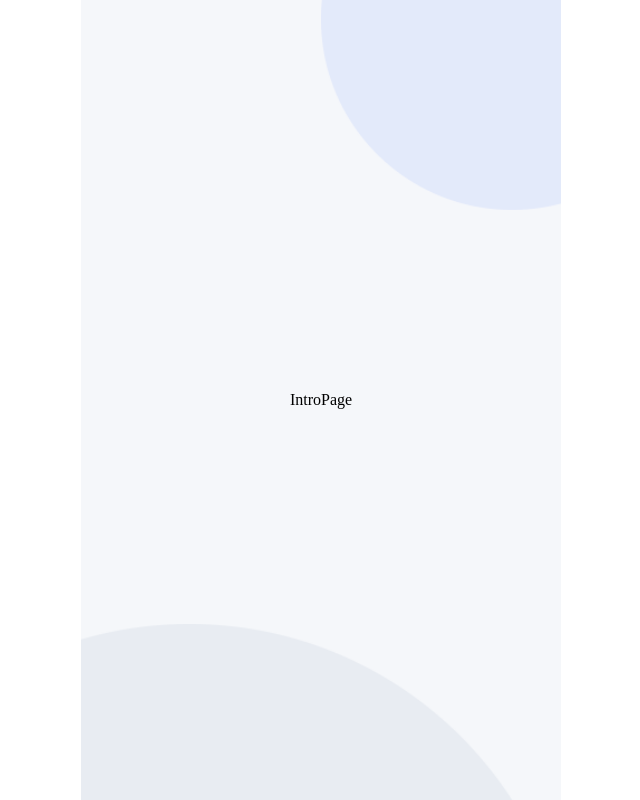
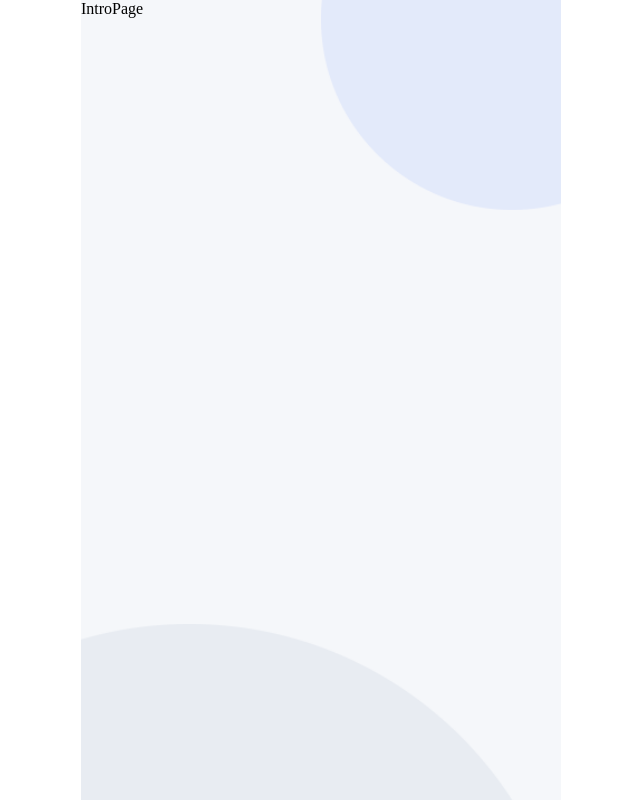
Before and after one commit to PDA-ARMAGYETDON/pda-armagyeton-frontend, a React (Vite) app in the folder amagyeton/: page / in a window 1280 px wide. Shown: the whole page, without its empty margins (319-959 px from the left). Built offline with nearby package versions, Linux system fonts and the light colour scheme.

Commit message:
refactor : 초기 규격 css파일 위치 변경

```diff
--- a/amagyeton/src/App.jsx
+++ b/amagyeton/src/App.jsx
@@ -6,12 +6,14 @@ import LoginPage from "./pages/login/LoginPage";
 function App() {
   return (
     <S.AppDiv>
+      <S.AppMobileDiv>
         <Router>
           <Routes>
             <Route path="/" element={<IntroPage />} />
             <Route path="/login" element={<LoginPage />} />
           </Routes>
         </Router>
+      </S.AppMobileDiv>
     </S.AppDiv>
   );
 }
--- a/amagyeton/src/App.styles.js
+++ b/amagyeton/src/App.styles.js
@@ -7,3 +7,9 @@ export const AppDiv = styled.div`
   justify-content: center;
   align-items: center;
 `;
+
+export const AppMobileDiv = styled.div`
+  width: 100%;
+  max-width: 480px;
+  height: 100%;
+`;
--- a/amagyeton/src/components/SmallBackground/SmallBackground.jsx
+++ /dev/null
@@ -1,8 +0,0 @@
-import * as S from "./SmallBackground.style";
-
-// eslint-disable-next-line react/prop-types
-const SmallBackGroundPage = ({ children }) => {
-  return <S.MainDiv>{children}</S.MainDiv>;
-};
-
-export default SmallBackGroundPage;
--- a/amagyeton/src/components/SmallBackground/SmallBackground.style.js
+++ /dev/null
@@ -1,12 +0,0 @@
-import styled from "styled-components";
-
-export const MainDiv = styled.div`
-  width: 100%;
-  max-width: 480px;
-  height: 100vh;
-  display: flex;
-  justify-content: center;
-  align-items: center;
-  background-image: url("/images/smallBackground.png");
-  background-size: cover;
-`;
--- a/amagyeton/src/index.css
+++ b/amagyeton/src/index.css
@@ -2,4 +2,6 @@
   box-sizing: border-box;
   margin: 0;
   padding: 0;
+  width: 100vw;
+  height: 100vh;
 }
--- a/amagyeton/src/pages/Intro/IntroPage.jsx
+++ b/amagyeton/src/pages/Intro/IntroPage.jsx
@@ -1,11 +1,7 @@
-import SmallBackGroundPage from "../../components/SmallBackground/SmallBackground";
+import * as S from "./IntroPage.style";
 
 const IntroPage = () => {
-  return (
-    <SmallBackGroundPage>
-      <div>IntroPage</div>
-    </SmallBackGroundPage>
-  );
+  return <S.MainDiv>IntroPage</S.MainDiv>;
 };
 
 export default IntroPage;
--- a/amagyeton/src/pages/Intro/IntroPage.style.js
+++ b/amagyeton/src/pages/Intro/IntroPage.style.js
@@ -0,0 +1,8 @@
+import styled from "styled-components";
+
+export const MainDiv = styled.div`
+  width: 100%;
+  height: 100%;
+  background-image: url("/images/background.png");
+  background-size: cover;
+`;
--- a/amagyeton/src/pages/login/LoginPage.jsx
+++ b/amagyeton/src/pages/login/LoginPage.jsx
@@ -1,7 +1,5 @@
-import SmallBackGroundPage from "../../components/SmallBackground/SmallBackground";
-
 const LoginPage = () => {
-  return <SmallBackGroundPage>LoginPage</SmallBackGroundPage>;
+  return <></>;
 };
 
 export default LoginPage;
```
Also changed, not shown: amagyeton/public/images/background.png (renamed from amagyeton/public/images/smallBackground.png). Lines whose indentation alone changed are shown as unchanged.
